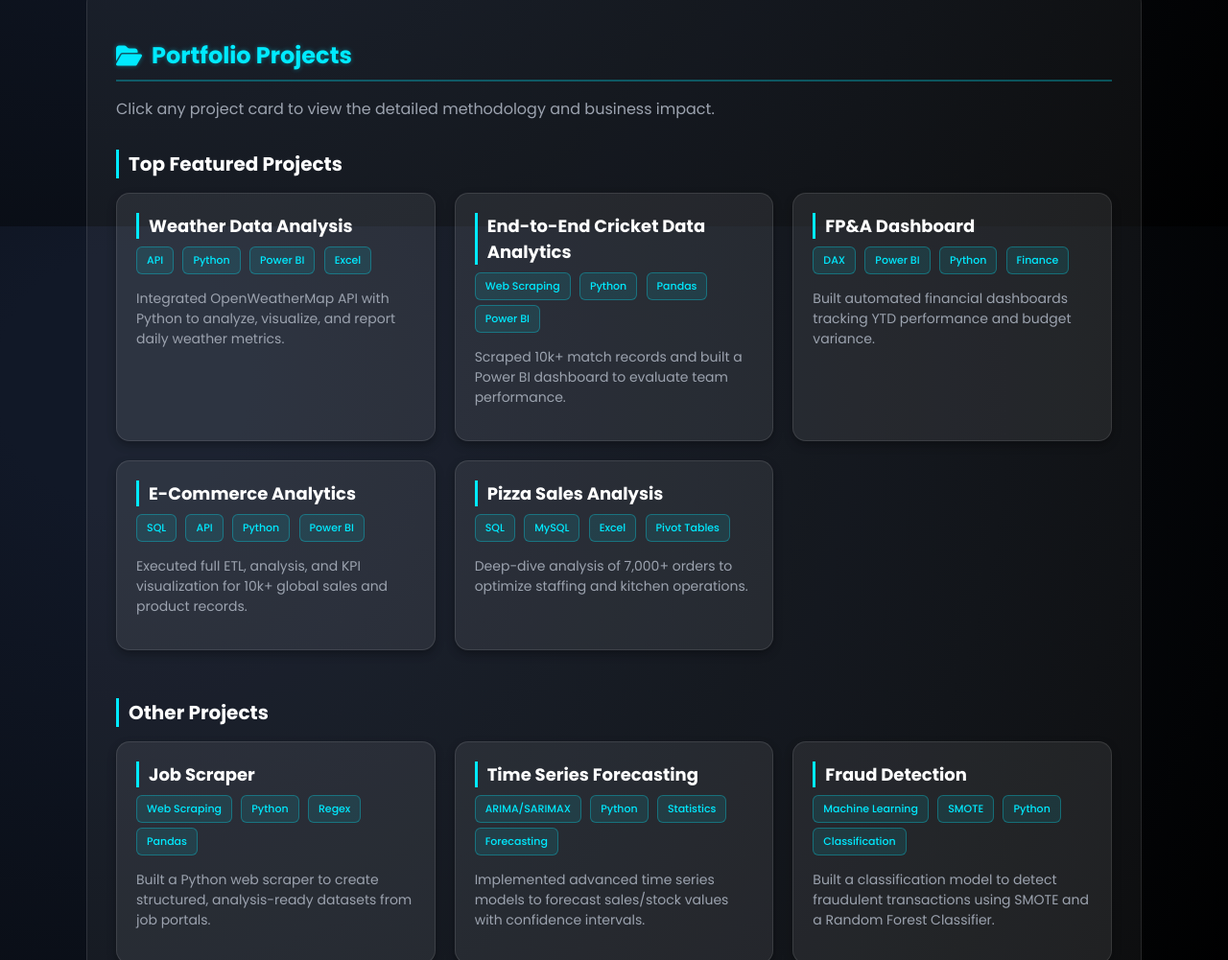
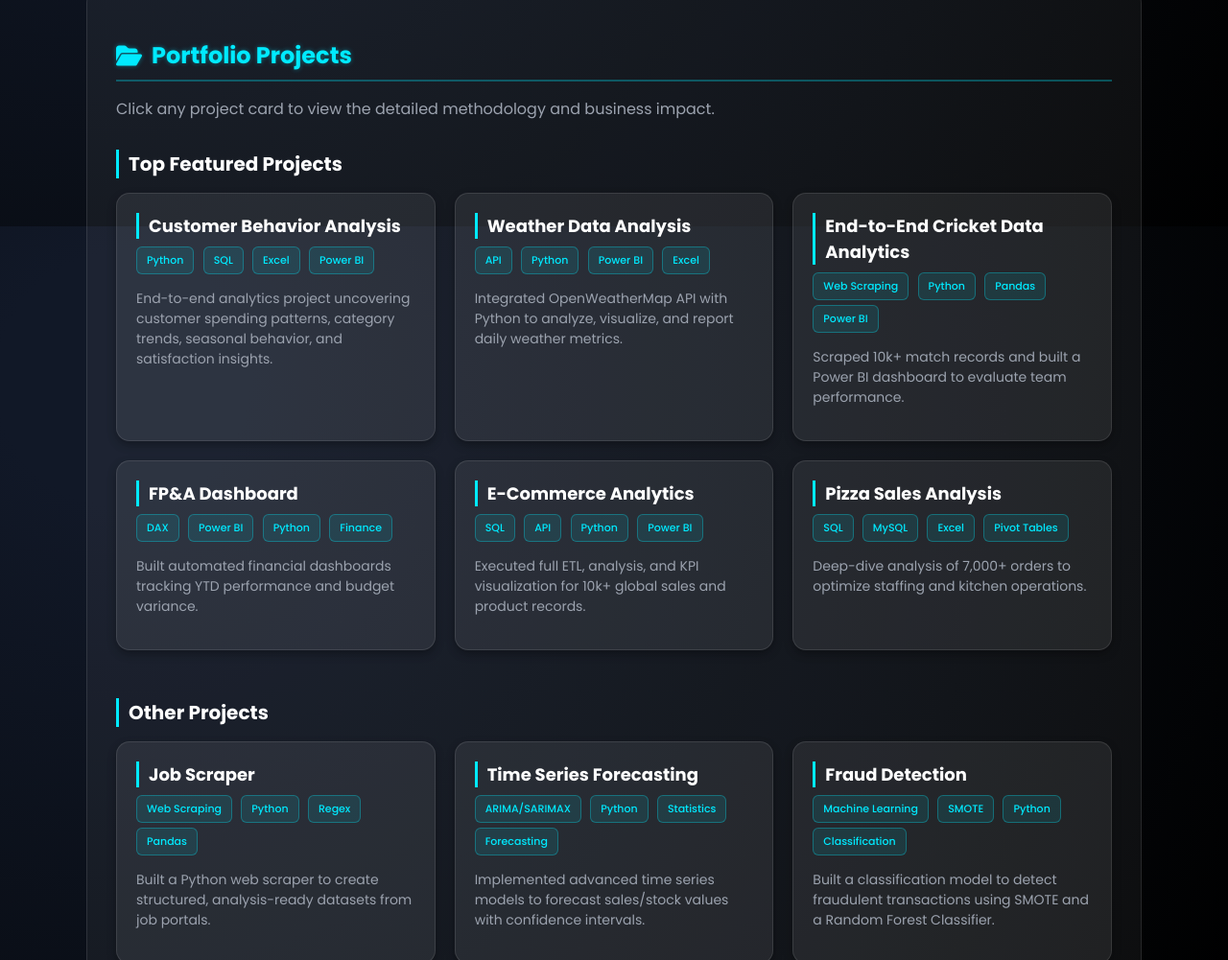
Before and after one commit to Gargiparlikar/gargiparlikar-Portfolio, a plain HTML site: page index.html in a window 1280 px wide. Shown: the part 1364-2365 px from the top of the page at 96% size. Drawn offline with Linux system fonts and the light colour scheme.

Commit message:
Update index.html

```diff
--- a/index.html
+++ b/index.html
@@ -434,6 +434,31 @@
     <h3>Top Featured Projects</h3>
 
     <div class="projects-grid">
+        <div class="project"
+    data-project-id="customer_behavior"
+    data-title="Customer Behavior Analysis (Python, SQL, Excel, Power BI)"
+    data-short-desc="End-to-end customer analytics project analyzing demographics, spending habits, seasonal trends, and product preferences using Python, SQL, Excel, and Power BI."
+    data-link="https://github.com/Gargiparlikar/Customer-Behavior-Analysis"
+    data-problem="To understand how customer demographics, product preferences, seasonal patterns, and purchasing habits influence overall business performance."
+    data-data="Customer demographics, purchase history, review ratings, product category, shipping methods, subscription status, and seasonal variables stored in CSV/Excel."
+    data-steps="<ol>
+        <li>Data Preparation: Cleaned, transformed, and structured raw customer data using Python and Pandas.</li>
+        <li>SQL Analysis: Segmented customers, calculated revenue metrics, and extracted behavioral patterns using SQL queries.</li>
+        <li>Feature Engineering: Created age groups, purchasing frequency categories, and season-based behavioral segments.</li>
+        <li>Dashboard Creation: Developed a fully interactive Power BI dashboard with KPIs, slicers, category ranking, revenue insights, and season-wise treemap.</li>
+    </ol>"
+    data-impact="Delivered business-ready insights identifying top-spending age groups, high-demand categories, seasonal purchasing trends, and customer satisfaction patterns to support data-driven decision-making."
+>
+    <h3>Customer Behavior Analysis</h3>
+    <div class="tags">
+        <div class="tag">Python</div>
+        <div class="tag">SQL</div>
+        <div class="tag">Excel</div>
+        <div class="tag">Power BI</div>
+    </div>
+    <p>End-to-end analytics project uncovering customer spending patterns, category trends, seasonal behavior, and satisfaction insights.</p>
+</div>
+
 
         <div class="project"
             data-project-id="weather"
```
